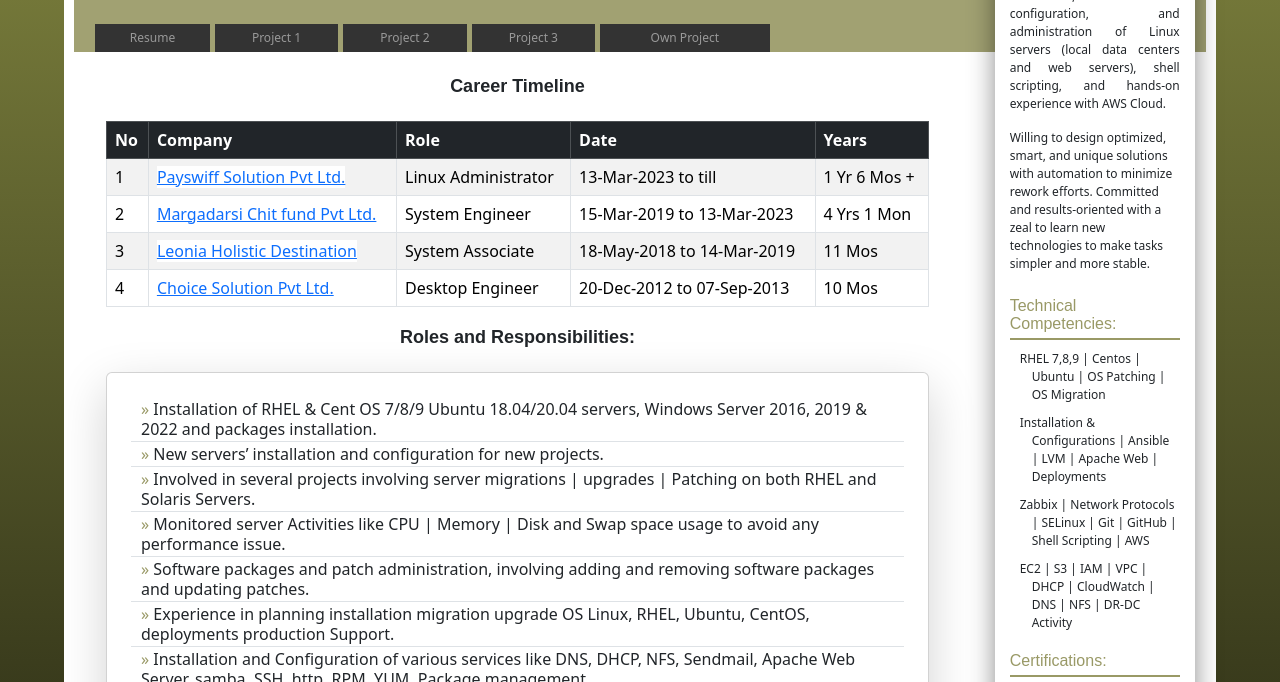
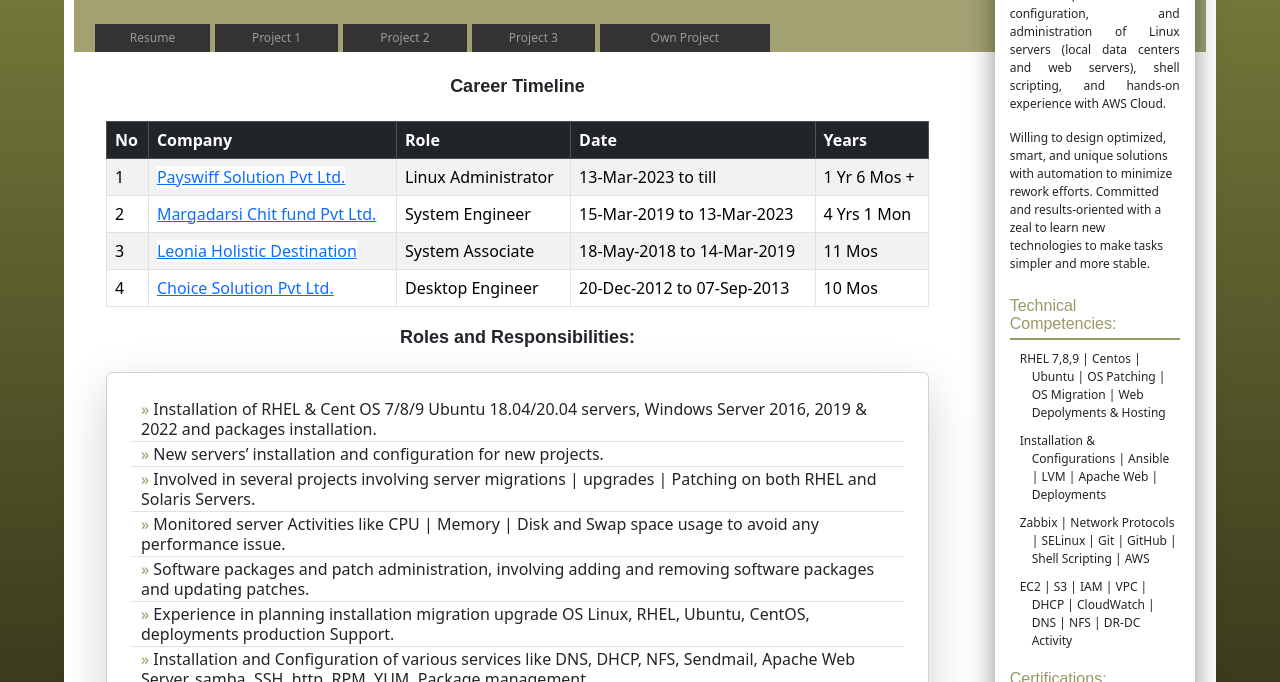
Before and after one commit to vjdevp/Resume, a plain HTML site: page index.html in a window 1280 px wide. Shown: the part 106-788 px from the top of the page. Drawn offline with nearby package versions, Linux system fonts and the light colour scheme.

Commit message:
Update index.html

```diff
--- a/index.html
+++ b/index.html
@@ -87,7 +87,7 @@
 				<div class="sidebar-section">
 					<h2 class="section-title">Technical Competencies:</h2>
 					<ul class="competencies-list">
-						<li>RHEL 7,8,9 | Centos | Ubuntu | OS Patching | OS Migration</li>
+						<li>RHEL 7,8,9 | Centos | Ubuntu | OS Patching | OS Migration | Web Depolyments & Hosting</li>
 						<li>Installation & Configurations | Ansible | LVM | Apache Web | Deployments</li>
 						<li>Zabbix | Network Protocols | SELinux | Git | GitHub | Shell Scripting | AWS</li>
 						<li>EC2 | S3 | IAM | VPC | DHCP | CloudWatch | DNS | NFS | DR-DC Activity</li>
```
